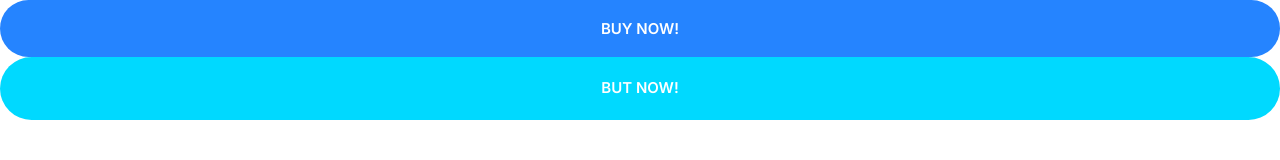
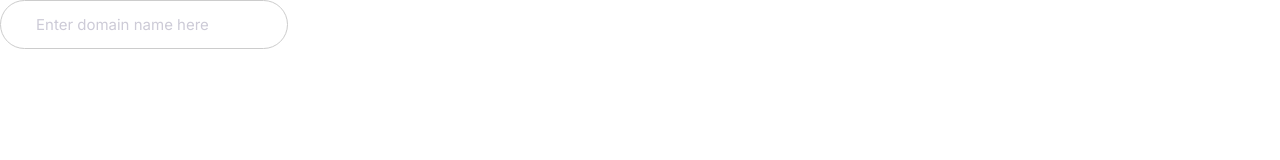
Before and after one commit to MRXdev12/moshify, a plain HTML site: page index.html in a window 1280 px wide. Drawn offline with Linux system fonts and the light colour scheme.

Commit message:
Defining inputs.

```diff
--- a/css/styles.css
+++ b/css/styles.css
@@ -241,3 +241,24 @@
     font-size: 1.5rem;
   }
 }
+
+/* Inputs */
+
+.input {
+  border-radius: 30px;
+  border: 1px solid #ccc;
+  color: var(--color-headings);
+  font-size: 2rem;
+  outline: 0;
+  padding: 1.5rem 3.5rem;
+}
+
+::placeholder {
+  color: #cdcbd7;
+}
+
+@media screen and (min-width: 1024px) {
+  .input {
+    font-size: 1.5rem;
+  }
+}
--- a/index.html
+++ b/index.html
@@ -15,7 +15,6 @@
     <link rel="stylesheet" href="css/styles.css" />
   </head>
   <body>
-    <button class="btn btn--primary btn--block">Buy now!</button>
-    <a href="#" class="btn btn--secondary btn--block">But now!</a>
+    <input type="text" placeholder="Enter domain name here" class="input" />
   </body>
 </html>
```
Also changed, not shown: components/inputs.html (added, +1 -0 lines).
